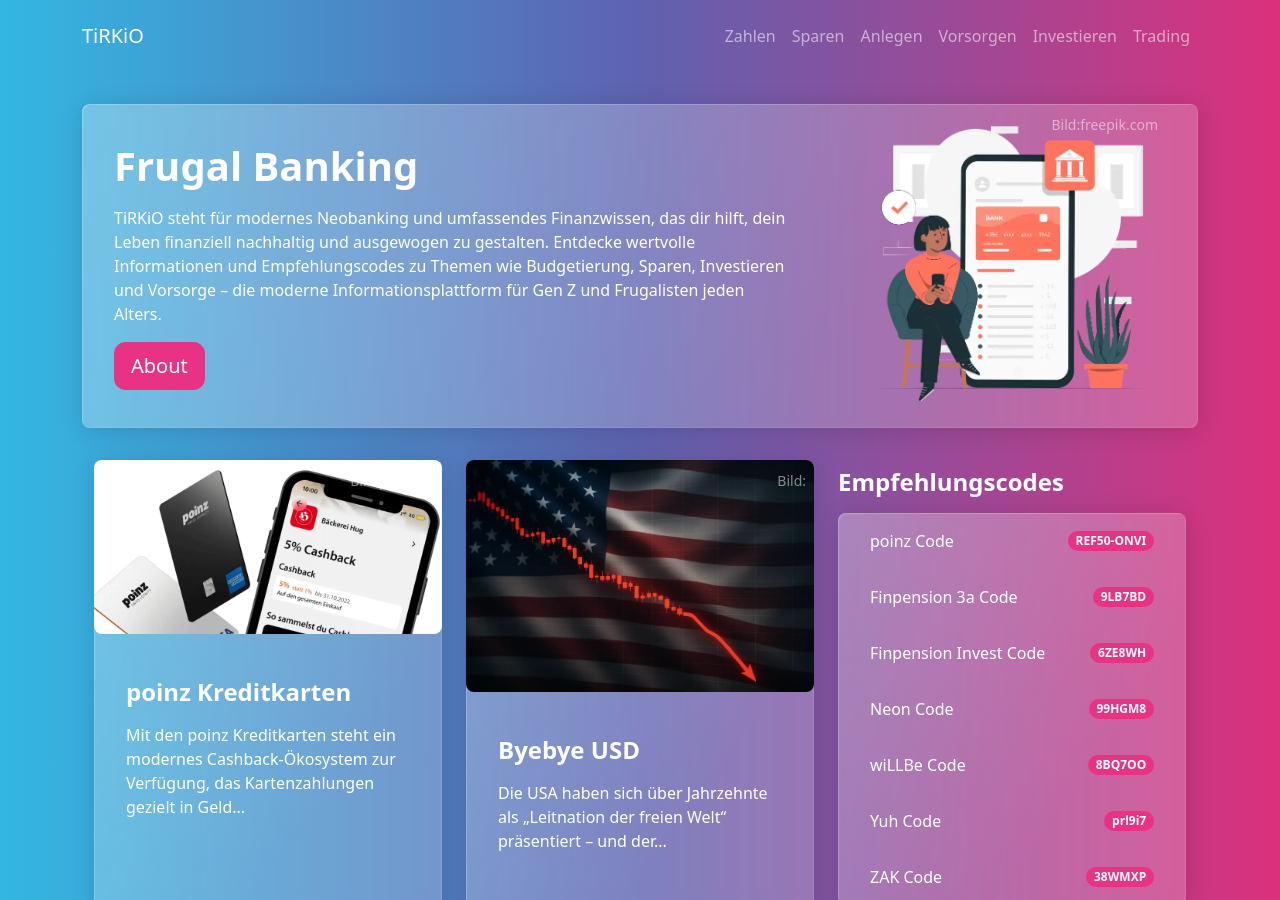
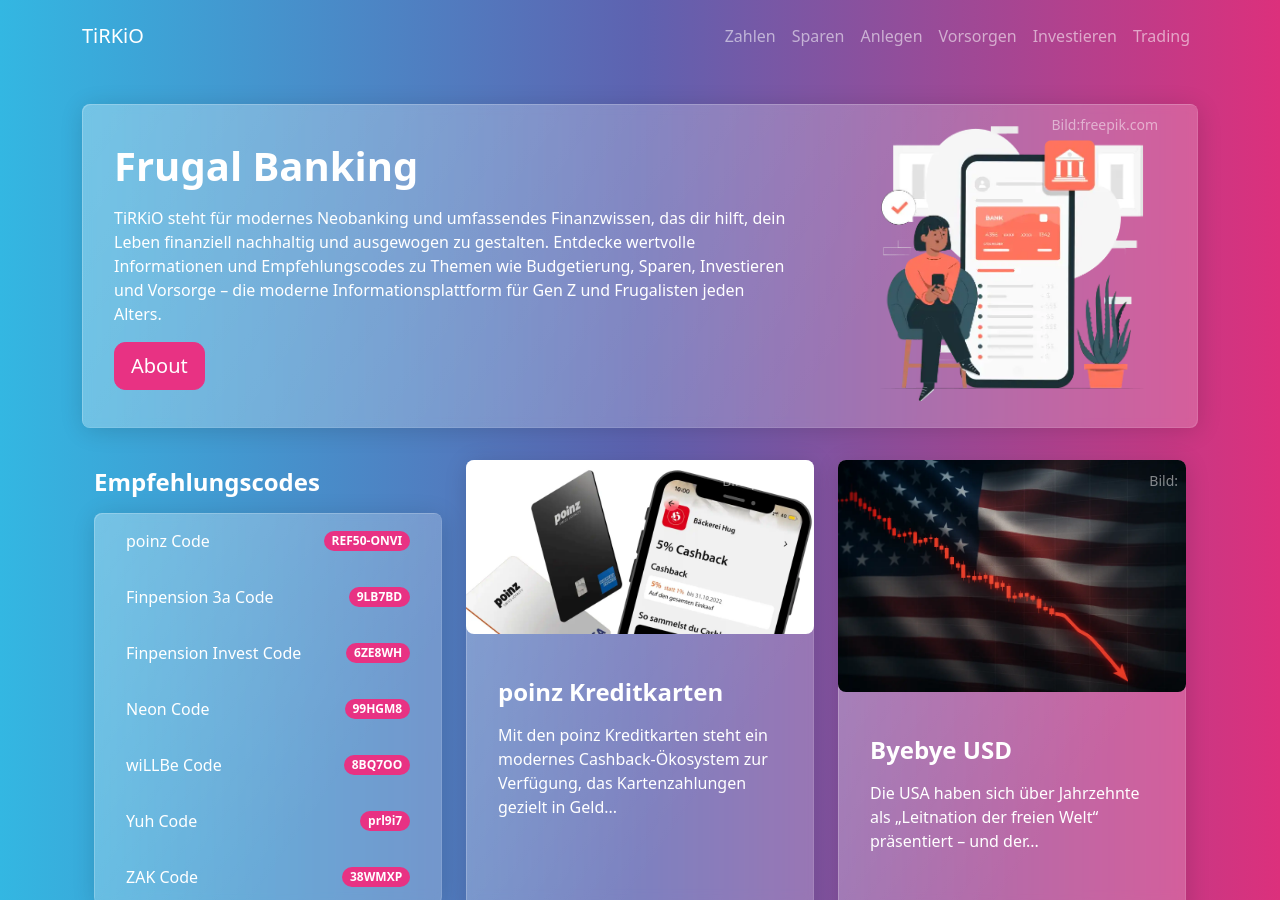
Before and after one commit to tirkio/tirkio.com, a Jekyll site: the page built from index.html, in a window 1280 px wide and 900 px high. Built offline with Jekyll 4.4.1, drawn with Linux system fonts in a browser that asks for light colours; the list of posts is cut into pages by our own code; some of the changed text lies outside the part shown.

Commit message:
Update index.html

```diff
--- a/index.html
+++ b/index.html
@@ -49,6 +49,8 @@
 <!-- Posts List with Sidebar -->
 <section class="container my-3">
   <div class="row">
+    <!-- Sidebar -->
+    <div class="col-lg-4">{% include sidebar.html %}</div>
     <!-- Main Content -->
     <div class="col-lg-8">
       <div class="row">
@@ -59,7 +61,5 @@
       <!-- Pagination -->
       {% include pagination.html %}
     </div>
-    <!-- Sidebar -->
-    <div class="col-lg-4">{% include sidebar.html %}</div>
   </div>
 </section>
```
